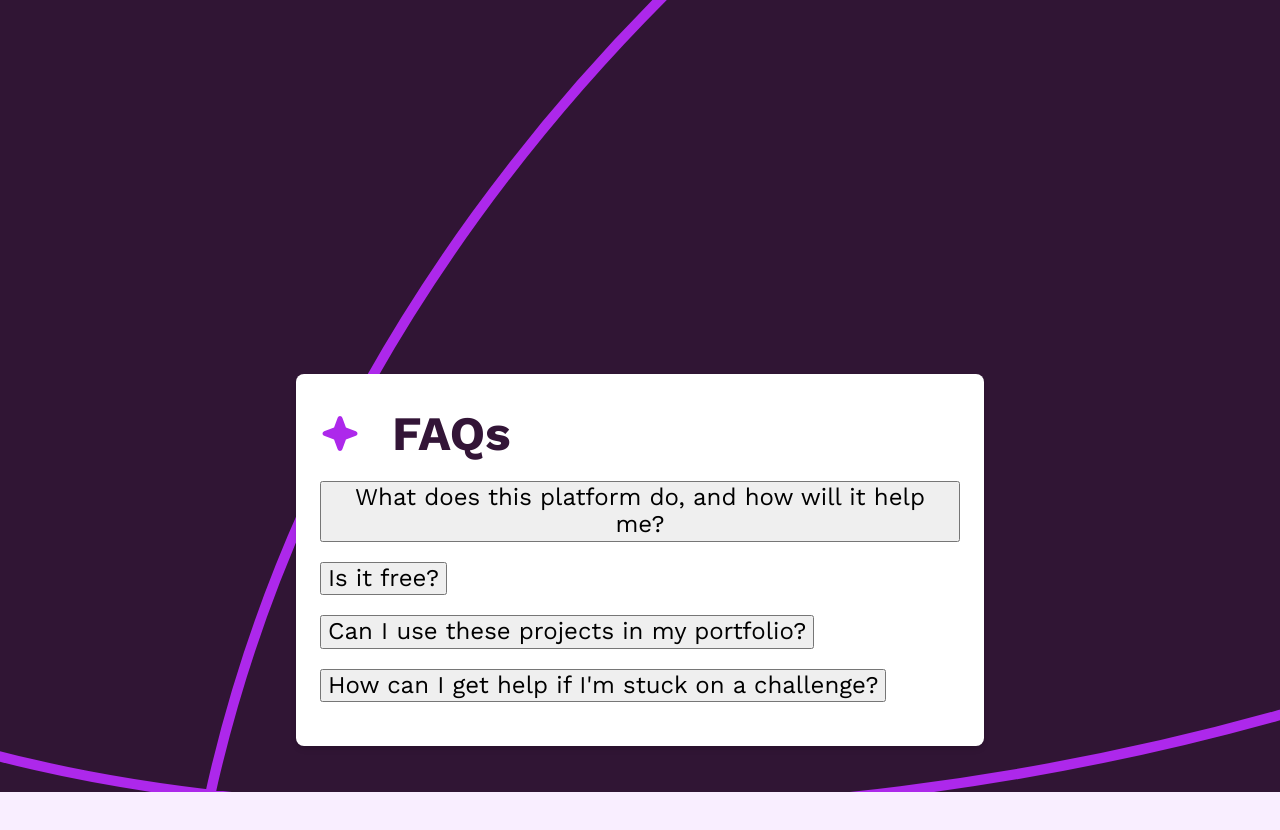
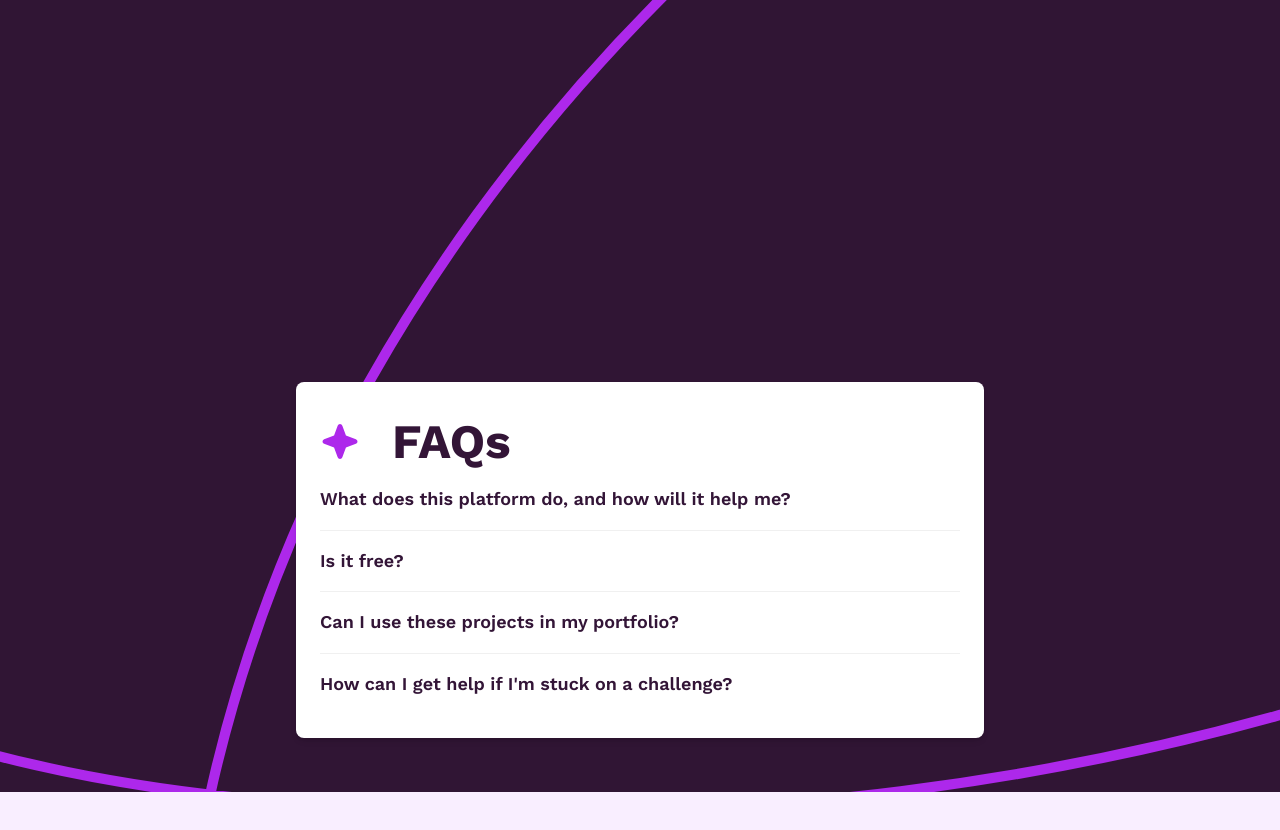
Before and after one commit to jessiicacmoore/fem_faq-accordion, a React (Vite) app: page / in a window 1280 px wide. Shown: the top 830 px of the page. Built offline with nearby package versions, Linux system fonts and the light colour scheme.

Commit message:
:lipstick: Initial accordion item styles

```diff
--- a/src/components/QuestionAccordionItem.tsx
+++ b/src/components/QuestionAccordionItem.tsx
@@ -2,12 +2,28 @@ import { useState } from 'react';
 import styled from 'styled-components';
 import { Question as QuestionType } from '../constants/questions';
 
-type StyledAccordionPanelProps = {
-  $isOpen: boolean;
-};
+const StyledAccordionItem = styled.li`
+  & + li {
+    border-top: ${({ theme }) => `1px solid ${theme.colors.lightGray}`};
+  }
+`;
 
-const StyledAccordionPanel = styled.div<StyledAccordionPanelProps>`
+const StyledAccordionButton = styled.button`
+  display: block;
+  margin: 0;
+  padding: 0;
+  background: none;
+  border: none;
+  text-align: left;
+  font-weight: ${({ theme }) => theme.font.weightAccordionButton};
+  font-size: ${({ theme }) => theme.font.sizeAccordionButton};
+  color: ${({ theme }) => theme.colors.text};
+`;
+
+const StyledAccordionPanel = styled.div<{ $isOpen: boolean }>`
   display: ${({ $isOpen }) => ($isOpen ? 'block' : 'none')};
+  color: ${({ theme }) => theme.colors.gray};
+  line-height: 1.5;
 `;
 
 function QuestionAccordionItem({ question }: { question: QuestionType }) {
@@ -16,15 +32,15 @@ function QuestionAccordionItem({ question }: { question: QuestionType }) {
   const contentId = `question${question.id}-content`;
 
   return (
-    <li>
+    <StyledAccordionItem>
       <h2 id={headingId}>
-        <button
+        <StyledAccordionButton
           onClick={() => setIsOpen((prev) => !prev)}
           aria-controls={contentId}
           aria-expanded={isOpen}
         >
           <span>{question.question}</span>
-        </button>
+        </StyledAccordionButton>
       </h2>
       <StyledAccordionPanel
         id={contentId}
@@ -34,7 +50,7 @@ function QuestionAccordionItem({ question }: { question: QuestionType }) {
       >
         <p>A: {question.answer}</p>
       </StyledAccordionPanel>
-    </li>
+    </StyledAccordionItem>
   );
 }
 
--- a/src/theme/theme.ts
+++ b/src/theme/theme.ts
@@ -4,12 +4,15 @@ export const theme = {
     secondary: '#f9eeff',
     text: '#331537',
     gray: '#8f898e',
+    lightGray: '#f0f0f0',
     white: '#fff',
   },
   font: {
     familyPrimary: '"Work Sans", sans-serif',
     weightBody: 400,
     weightHeading: 700,
+    weightAccordionButton: 600,
+    sizeAccordionButton: '1.125rem',
   },
   borderRadius: {
     sm: '0.25rem',
```
